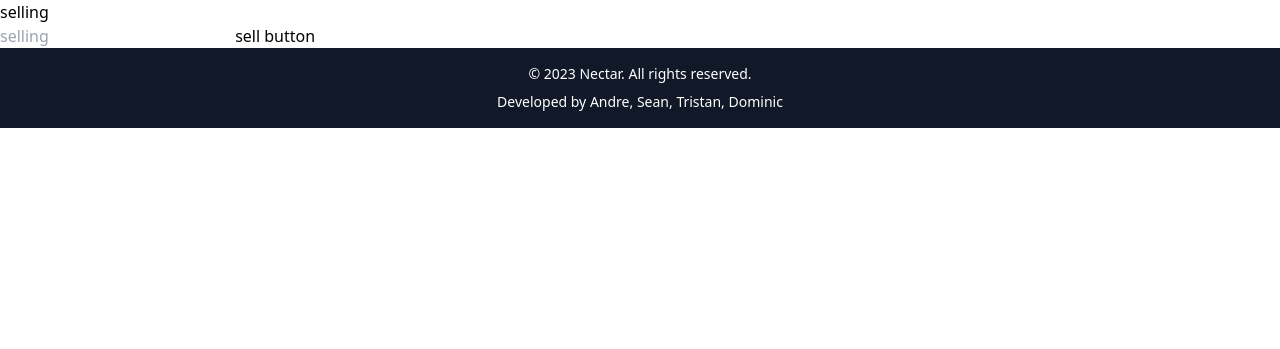
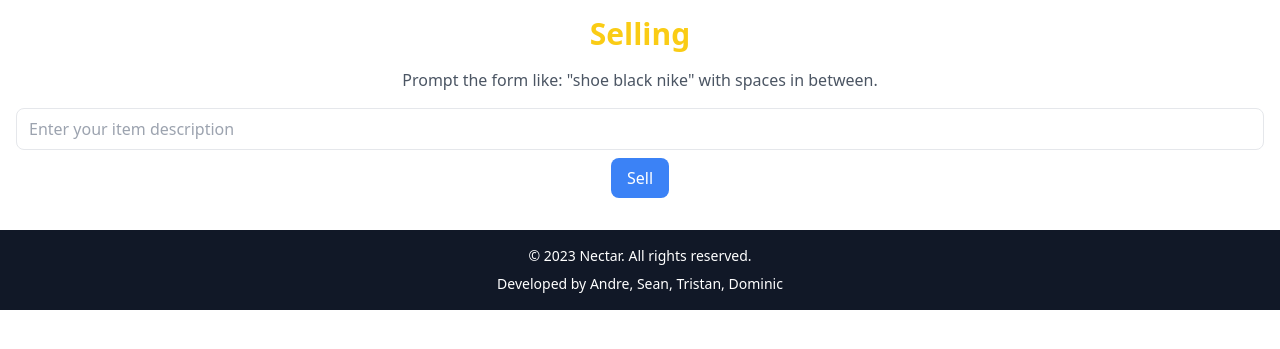
Before and after one commit to andrearcaina/Nectar, a Flask app: page /selling in a window 1280 px wide. Shown: the part 80-429 px from the top of the page. Run offline with Flask 3, Linux system fonts and the light colour scheme; style sheets or scripts are compiled from the project's sources; some web fonts are replaced.

Commit message:
selling made prettier W 💛💛💛💛💛

```diff
--- a/templates/pages/selling.html
+++ b/templates/pages/selling.html
@@ -12,14 +12,21 @@
 </head>
 <body>
     {% include 'components/navbar.html' %}
-    <h1>selling</h1>
 
-    <form>
-        <input type="text" id="user-sell" name="user_sell" placeholder="selling" required>
-        <button id="selling-input" type="button">sell button</button>
-    </form>
+    <div class="container mx-auto p-4 text-center">
+        <h1 class="text-yellow-400 text-3xl font-bold">Selling</h1>
 
-    <div id="result1"></div>
+        <div class="mt-4">
+            <p class="text-gray-600">Prompt the form like: "shoe black nike" with spaces in between.</p>
+        </div>
+
+        <form id="selling-form" class="mt-4">
+            <input type="text" id="user-sell" name="user_sell" placeholder="Enter your item description" required class="w-full px-3 py-2 border rounded-lg">
+            <button id="selling-input" type="button" class="mt-2 px-4 py-2 bg-blue-500 text-white rounded-lg hover:bg-blue-600 focus:outline-none">Sell</button>
+        </form>
+
+        <div id="result1" class="mt-4 text-red-600"></div>
+    </div>
 
     {% include 'components/footer.html' %}
 </body>
```
